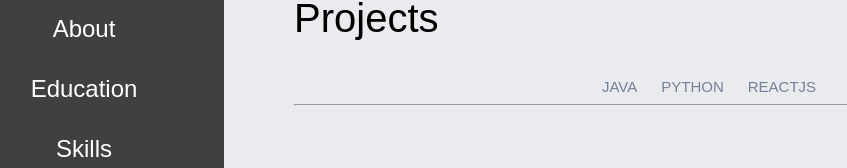
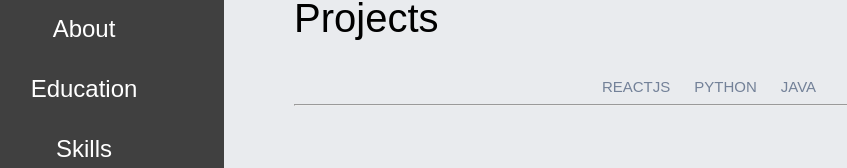
Before and after one commit to KamalByanjankar/PortfolioWebsite, a React (Create React App) app: page /projects in a window 1280 px wide. Shown: the part 141-309 px from the top of the page, without its empty margins (56-903 px from the left). Built offline with nearby package versions, Linux system fonts and the light colour scheme.

Commit message:
Small changes

```diff
--- a/src/contents/Projects.jsx
+++ b/src/contents/Projects.jsx
@@ -112,9 +112,9 @@ class Projects extends Component {
           <label>
             <button
               onClick={() => this.toggle(1)}
-              className={this.state.projectId === 1 ? "select" : ""}
+              className={this.state.projectId === 3 ? "select" : ""}
             >
-              Java
+              ReactJs
             </button>
           </label>
           <label>
@@ -128,9 +128,9 @@ class Projects extends Component {
           <label>
             <button
               onClick={() => this.toggle(3)}
-              className={this.state.projectId === 3 ? "select" : ""}
+              className={this.state.projectId === 1 ? "select" : ""}
             >
-              ReactJs
+              Java
             </button>
           </label>
         </div>
@@ -142,7 +142,7 @@ class Projects extends Component {
               <li
                 key={index}
                 className={
-                  this.state.projectId === 1 ? "show-projects" : "none"
+                  this.state.projectId === 3 ? "show-projects" : "none"
                 }
               >
                 <img src={item.icon} alt="Project Logo"></img>
@@ -192,7 +192,7 @@ class Projects extends Component {
               <li
                 key={item.id}
                 className={
-                  this.state.projectId === 3 ? "show-projects" : "none"
+                  this.state.projectId === 1 ? "show-projects" : "none"
                 }
               >
                 <img src={item.icon} alt="Project logo"></img>
```
